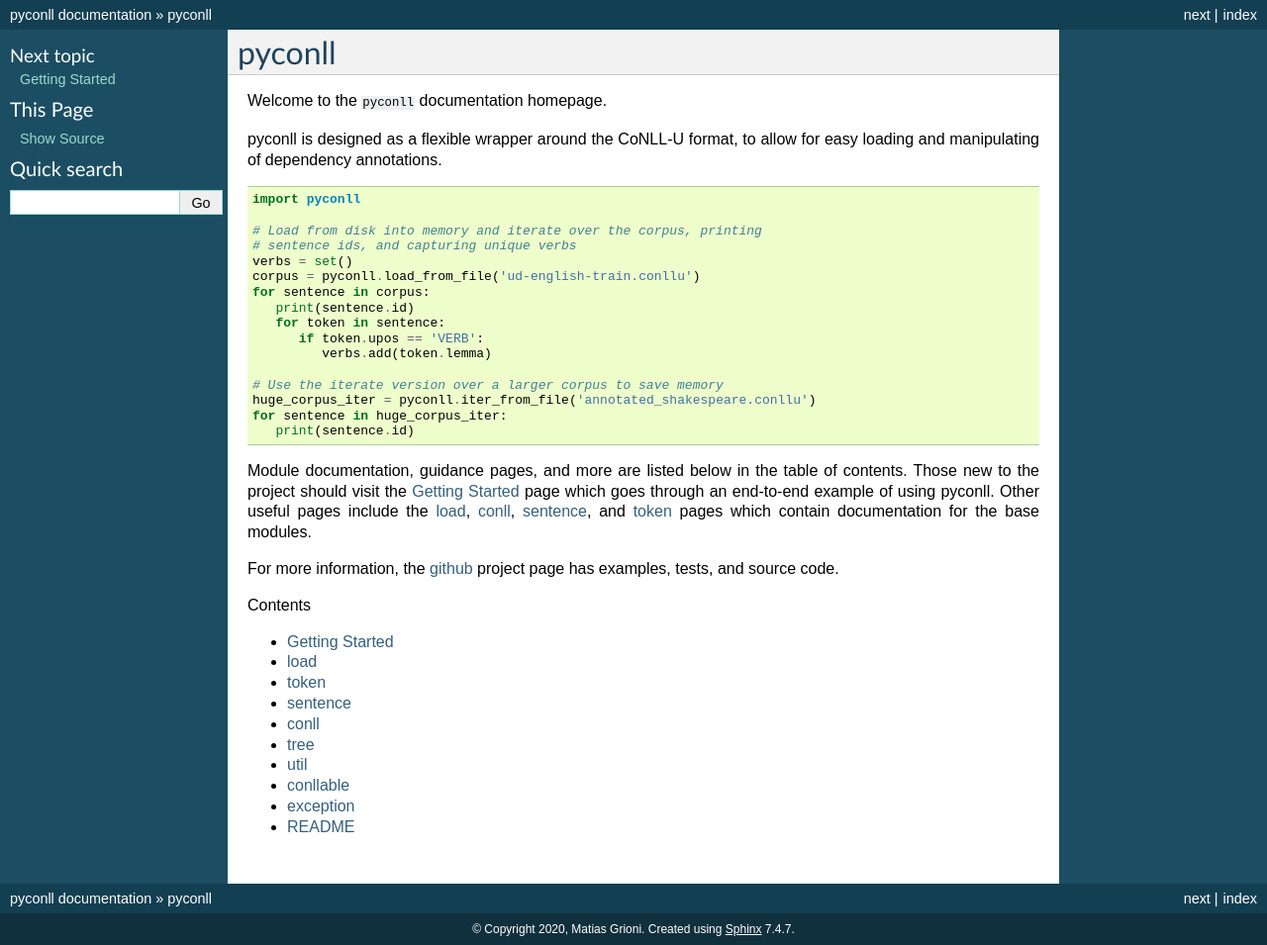
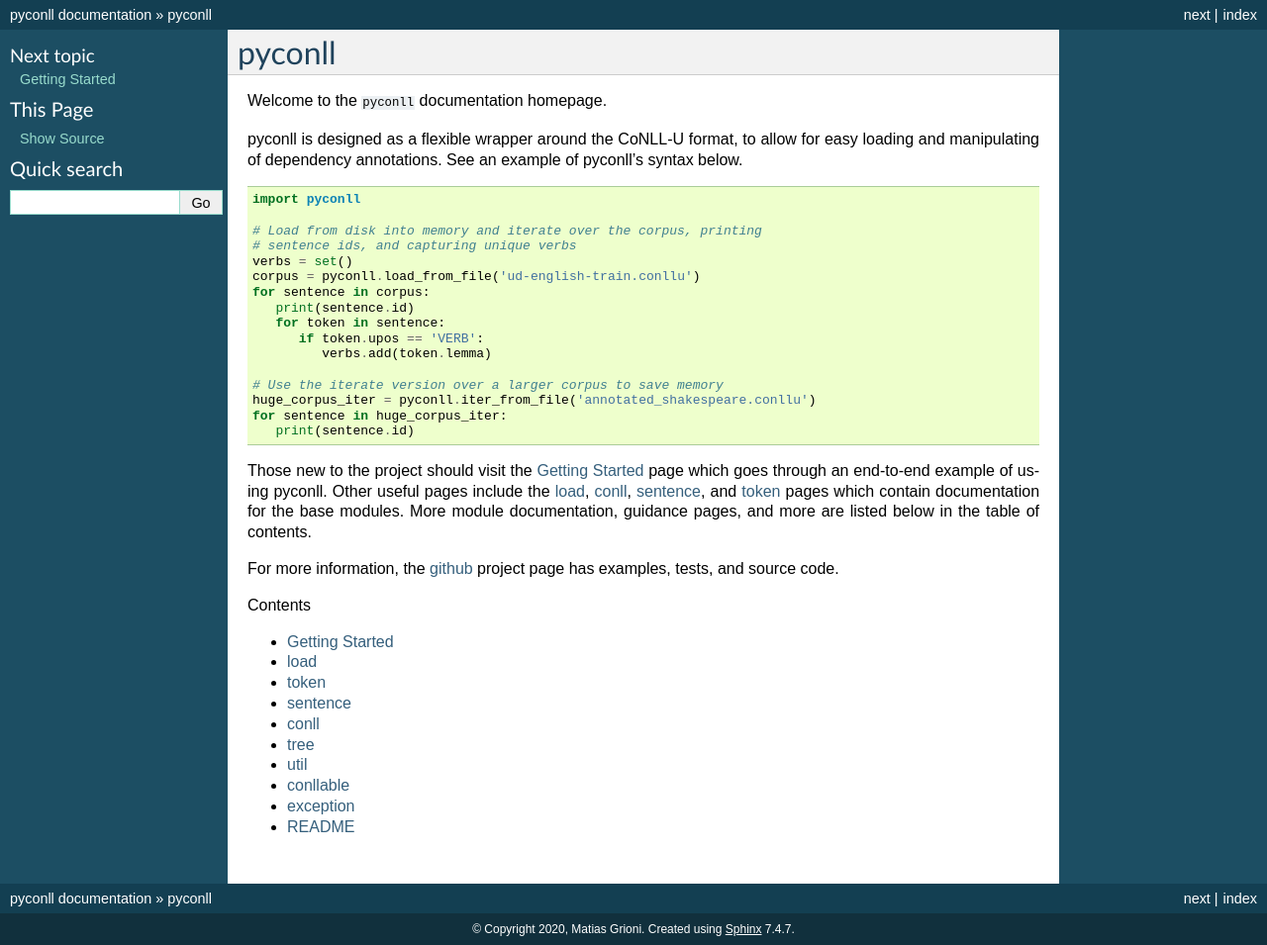
Before and after one commit to pyconll/pyconll, a Sphinx documentation site: the page built from docs/index.rst, in a window 1280 px wide. Shown: the whole page at 99% size. Built offline with Sphinx 7.4.7, drawn with Linux system fonts in a browser that asks for light colours; pages that are not in the unit, such as notebooks, are missing from menus; the version number could not be read and is left out.

Commit message:
Wordsmithing.

```diff
--- a/docs/index.rst
+++ b/docs/index.rst
@@ -3,7 +3,7 @@
 
 Welcome to the ``pyconll`` documentation homepage.
 
-pyconll is designed as a flexible wrapper around the CoNLL-U format, to allow for easy loading and manipulating of dependency annotations.
+pyconll is designed as a flexible wrapper around the CoNLL-U format, to allow for easy loading and manipulating of dependency annotations. See an example of pyconll's syntax below.
 
 .. code:: python
 
@@ -25,7 +25,7 @@
       print(sentence.id)
 
 
-Module documentation, guidance pages, and more are listed below in the table of contents. Those new to the project should visit the `Getting Started`__ page which goes through an end-to-end example of using pyconll. Other useful pages include the load_, conll_, sentence_, and token_ pages which contain documentation for the base modules.
+Those new to the project should visit the `Getting Started`__ page which goes through an end-to-end example of using pyconll. Other useful pages include the load_, conll_, sentence_, and token_ pages which contain documentation for the base modules. More module documentation, guidance pages, and more are listed below in the table of contents.
 
 For more information, the github_ project page has examples, tests, and source code.
 
```
